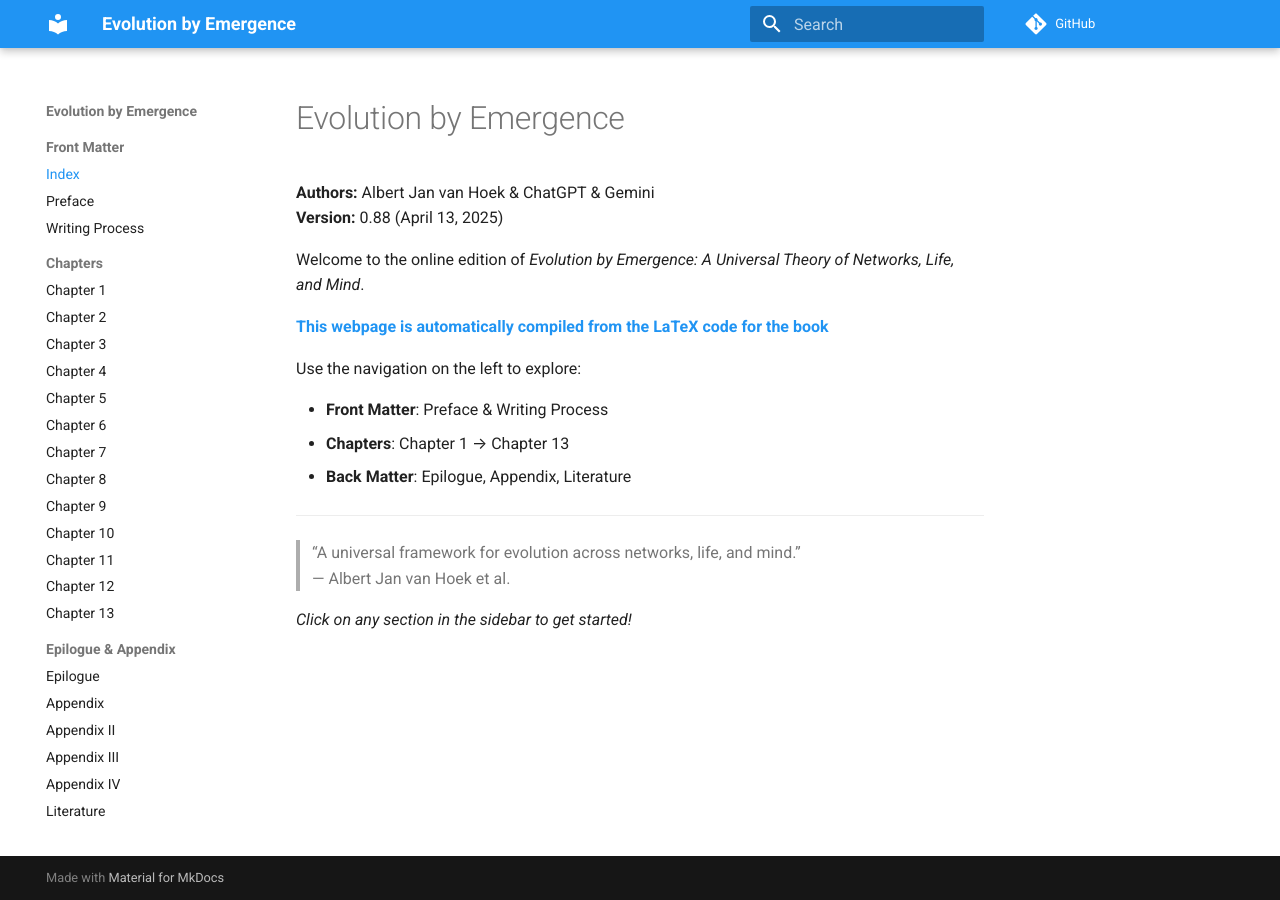
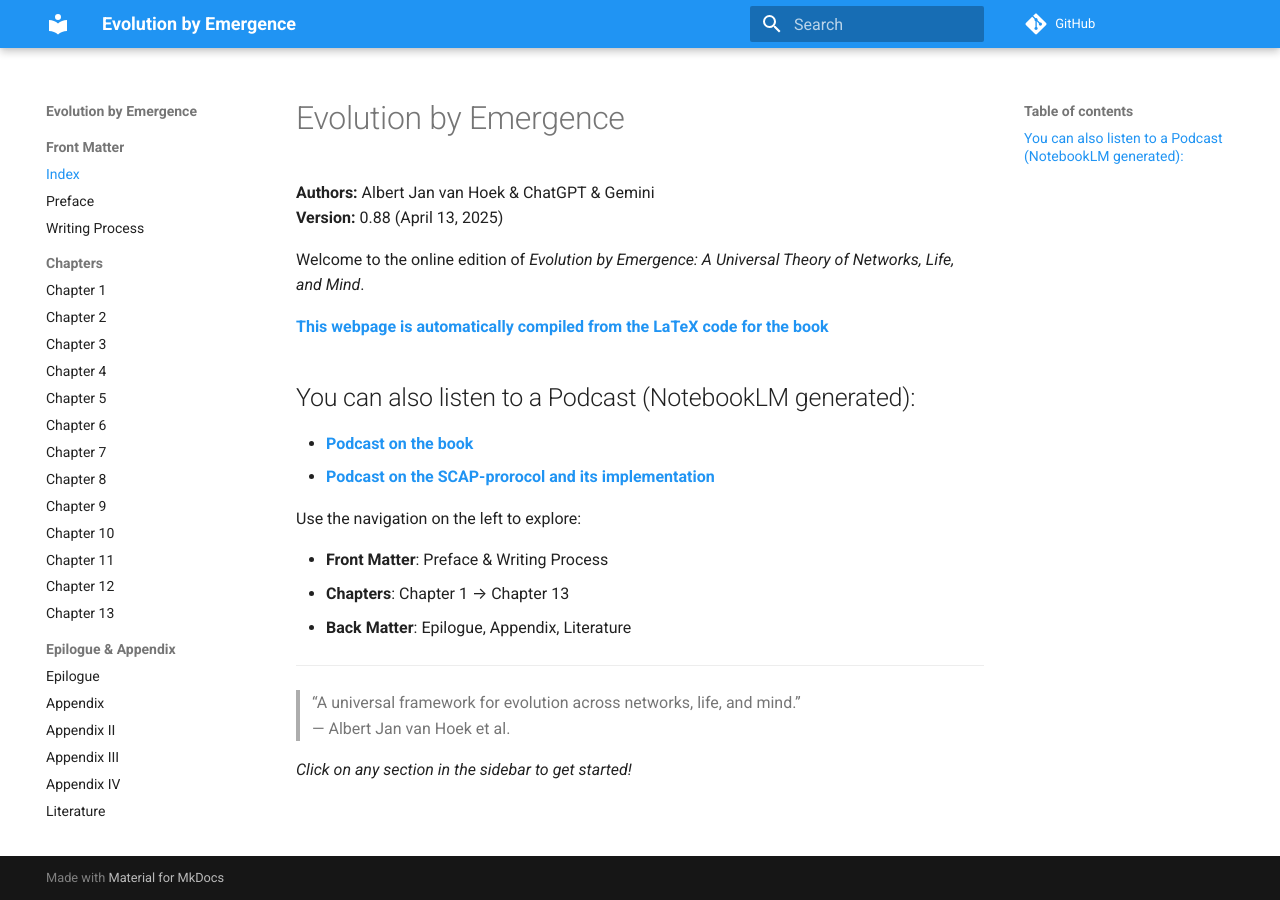
Before and after one commit to albertjanvanhoek/Evolution-by-Emergence, an MkDocs documentation site: the page built from docs/index.md, in a window 1280 px wide. Built offline with MkDocs 1.6.1 and Material for MkDocs 9.7.7, drawn with Linux system fonts in a browser that asks for light colours; comment, search, counter and statistics services are not loaded.

Commit message:
Updates from Overleaf

```diff
--- a/docs/index.md
+++ b/docs/index.md
@@ -11,6 +11,10 @@ Welcome to the online edition of *Evolution by Emergence: A Universal Theory of
 
 [**This webpage is automatically compiled from the LaTeX code for the book**](https://github.com/albertjanvanhoek/Evolution-by-Emergence)
 
+## You can also listen to a Podcast (NotebookLM generated):
+* [**Podcast on the book**](https://soundcloud.com/emergence-223803727/podcast-on-evolution-by-emergence)
+* [**Podcast on the SCAP-prorocol and its implementation**](https://soundcloud.com/emergence-223803727/podcast-on-scap-the-appendices-of-evolution-by-emergence)
+
 Use the navigation on the left to explore:
 
 - **Front Matter**: Preface & Writing Process
```
